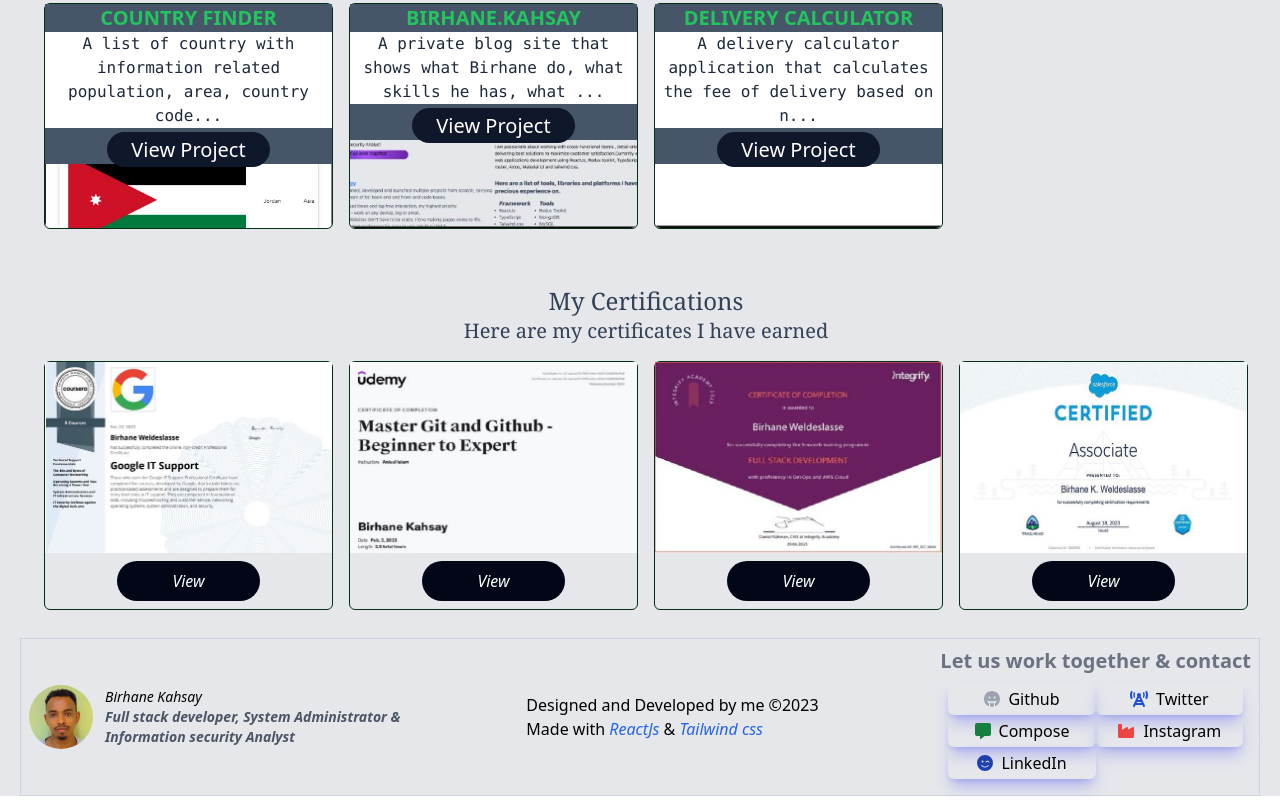
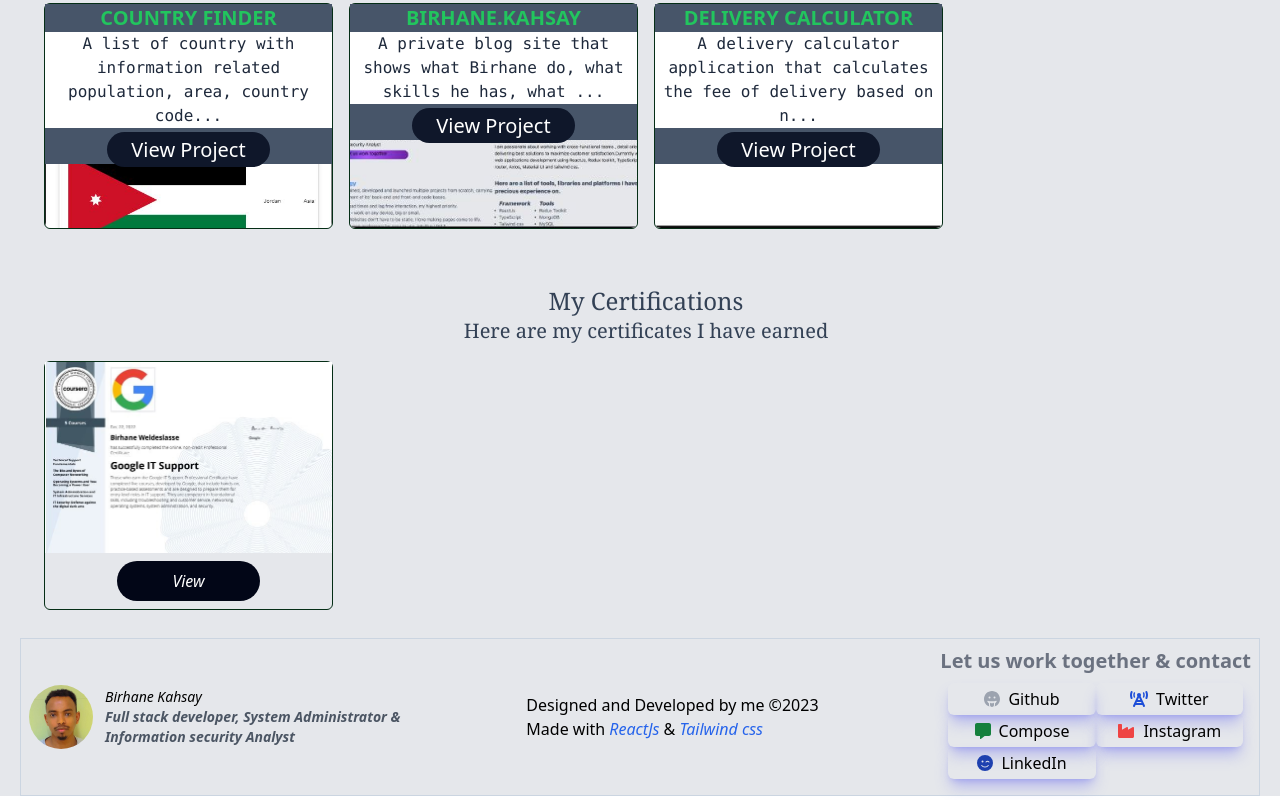
Before and after one commit to Birhanek/own-website, a React (Create React App) app: page / in a window 1280 px wide. Shown: the part 1041-1841 px from the top of the page. Built offline with nearby package versions, Linux system fonts and the light colour scheme.

Commit message:
modification on certificates

```diff
--- a/src/components/Certificate.jsx
+++ b/src/components/Certificate.jsx
@@ -9,16 +9,12 @@ const Certificate = () => {
           <p className='text-xl'>Here are my certificates I have earned </p>
         </span>
         <div className='grid grid-cols-1 gap-6 md:grid-cols-4 md:gap-4'>
-          {
-            certificates.map((certificate)=>{
-              return <article key={certificate.id} className='relative w-full border rounded-md border-green-950'>
-                  <a href={certificate.certificateLink} className='flex flex-col items-center justify-center w-full hover:cursor-pointer'>
-                    <img src={certificate.certificateImage} alt={certificate.certificateIssuer}/>
+           <article key={certificates[0].id} className='relative w-full border rounded-md border-green-950'>
+                  <a href={certificates[0].certificateLink} className='flex flex-col items-center justify-center w-full hover:cursor-pointer'>
+                    <img src='pdf/Certificate1.jpg' alt={certificates[0].certificateIssuer}/>
                     <i className='w-1/2 p-2 mt-2 mb-2 text-white rounded-full bg-slate-950 hover:transition hover:translate-x-4 hover:bg-blue-800'>View</i>
                  </a>
               </article>
-            })
-          }
         </div>
     </section>
   )
```
